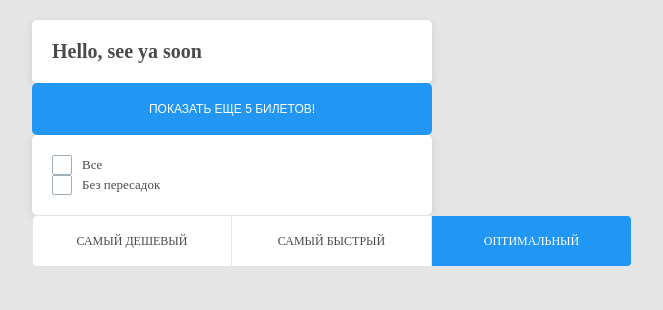
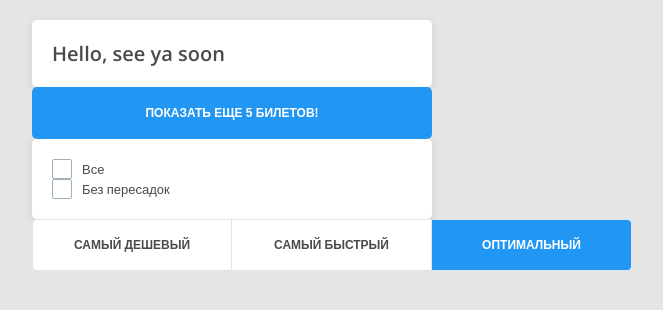
Before and after one commit to yurimikushov/airline-tickets, a React (Create React App) app: page / in a window 1280 px wide. Shown: the top 310 px of the page, without its empty margins (308-971 px from the left). Built offline with nearby package versions, Linux system fonts and the light colour scheme.

Commit message:
feat: connected `Open Sans` font family

```diff
--- a/src/components/Button/Button.css
+++ b/src/components/Button/Button.css
@@ -12,6 +12,7 @@
   background-color: var(--color-primary);
 
   font-size: 0.75rem;
+  font-weight: 600;
   line-height: 1.25rem;
 }
 
--- a/src/components/Tabs/Tab/Tab.css
+++ b/src/components/Tabs/Tab/Tab.css
@@ -31,6 +31,7 @@
   background-color: var(--color-white);
 
   font-size: 0.75rem;
+  font-weight: 600;
   line-height: 1.25rem;
 }
 
--- a/src/index.css
+++ b/src/index.css
@@ -1,3 +1,5 @@
+@import url('https://fonts.googleapis.com/css2?family=Open+Sans:wght@300;600&display=swap');
+
 * {
   box-sizing: border-box;
   margin: 0;
@@ -13,6 +15,7 @@
   --color-gray-1: #e5e5e5;
   --color-gray-2: #dfe5ec;
   --color-gray-3: #a0b0b9;
+  --font-family: 'Open Sans', sans-serif;
   --font-size: 1em;
 }
 
@@ -20,5 +23,6 @@
   color: var(--color-black);
   background-color: var(--color-gray-1);
 
+  font-family: var(--font-family);
   font-size: var(--font-size);
 }
```
